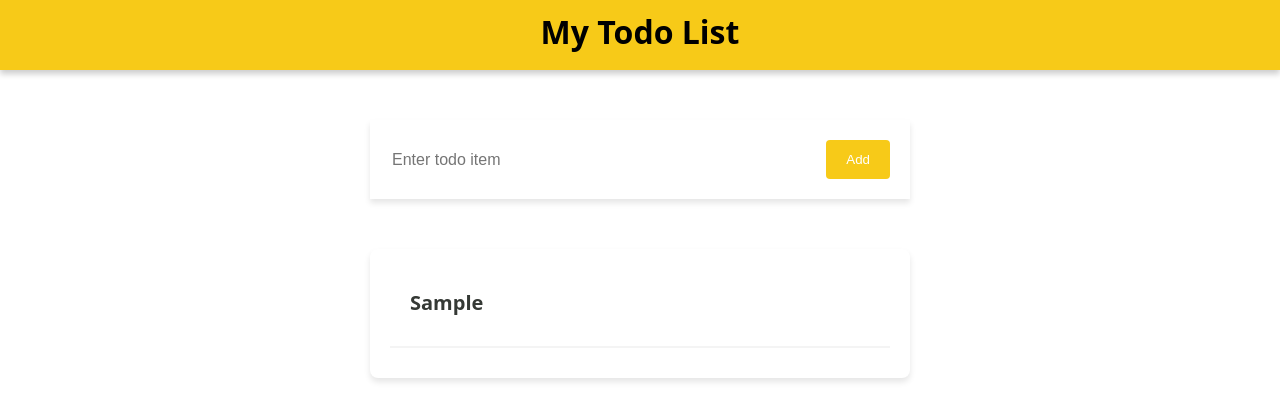
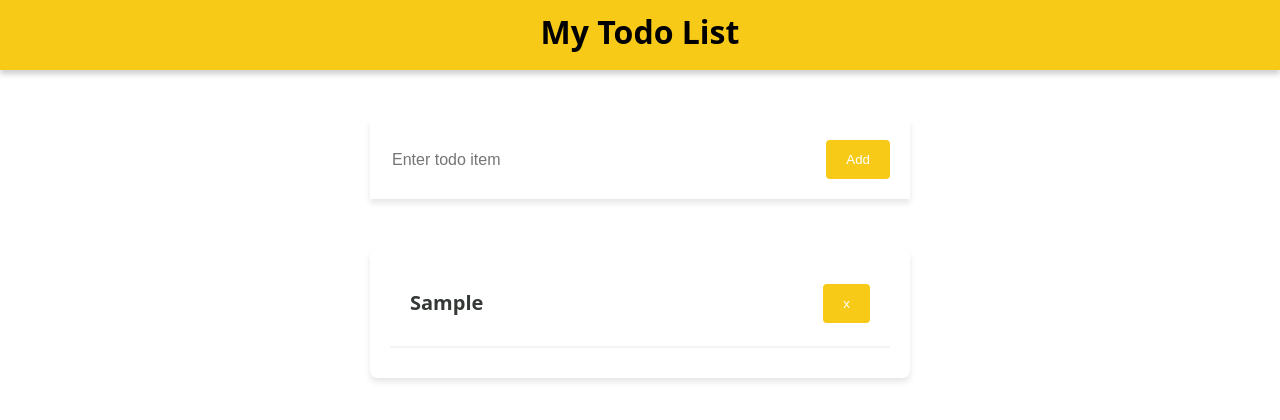
Before and after one commit to Heidi4/react-todoapp, a React (Vite) app: page / in a window 1280 px wide. Both pictures are taken after typing "Sample" into the empty fields and a click on the button "Add". Shown: the top 420 px of the page. Built offline with nearby package versions, Linux system fonts and the light colour scheme.

Commit message:
Making the delete interactive

```diff
--- a/src/components/Todo.jsx
+++ b/src/components/Todo.jsx
@@ -7,7 +7,7 @@
   return (
     <div>
       <Form todos={todos} setTodos={setTodos}/>
-      <TodoList todos={todos}/>
+      <TodoList todos={todos} setTodos={setTodos}/>
     </div>
   );
 }
--- a/src/components/TodoItem.jsx
+++ b/src/components/TodoItem.jsx
@@ -1,9 +1,26 @@
 import React from "react";
 import styles from "./todoitem.module.css";
-function TodoItem({ item }) {
+function TodoItem({ item, todos, setTodos }) {
+  function handleDelete(item) {
+    console.log("Deleted", item);
+    setTodos(todos.filter((todo) => todo !== item)
+    )
+
+  }
   return (
     <div className={styles.item}>
-      <div className={styles.itemName}>{item}</div>
+      <div className={styles.itemName}>
+        {item}
+        <span>
+          <button
+            className={styles.deleteBtn}
+            onClick={() => handleDelete(item)}
+          >
+            x
+          </button>
+        </span>
+      </div>
+
       <hr className={styles.line} />
     </div>
   );
--- a/src/components/TodoList.jsx
+++ b/src/components/TodoList.jsx
@@ -2,11 +2,11 @@
 import TodoItem from "./TodoItem";
 import styles from "./todolist.module.css";
 
-function TodoList({ todos }) {
+function TodoList({ todos, setTodos }) {
   return (
     <div className={styles.list}>
       {todos.map((item) => (
-        <TodoItem key={item} item={item} />
+        <TodoItem key={item} item={item} todos={todos} setTodos={setTodos}/>
       ))}
     </div>
   );
--- a/src/components/todoitem.module.css
+++ b/src/components/todoitem.module.css
@@ -13,3 +13,14 @@
 .line{
   border: 1px solid #f4f4f4;
 }
+
+.deleteBtn{
+  float: right;
+  padding: 12px 20px;
+  border: none;
+  background-color: #f7ca18;
+  color: white;
+  margin-top: -5px;
+  border-radius: 4px;
+  cursor: pointer;
+}
```
